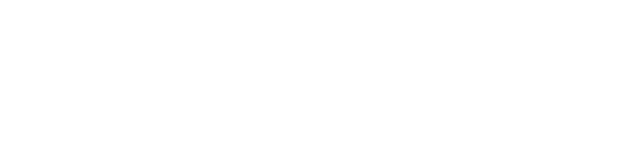
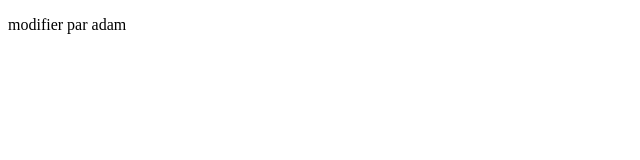
Before and after one commit to HatimOuchanaa/tpconflit, a plain HTML site: page index.html in a window 1280 px wide. Shown: the whole page, without its empty margins (0-640 px from the left). Drawn offline with Linux system fonts and the light colour scheme.

Commit message:
modifier par adam

```diff
--- a/index.html
+++ b/index.html
@@ -6,6 +6,6 @@
     <title>Document</title>
 </head>
 <body>
-
+    <p>modifier par adam</p>
 </body>
 </html>
```
